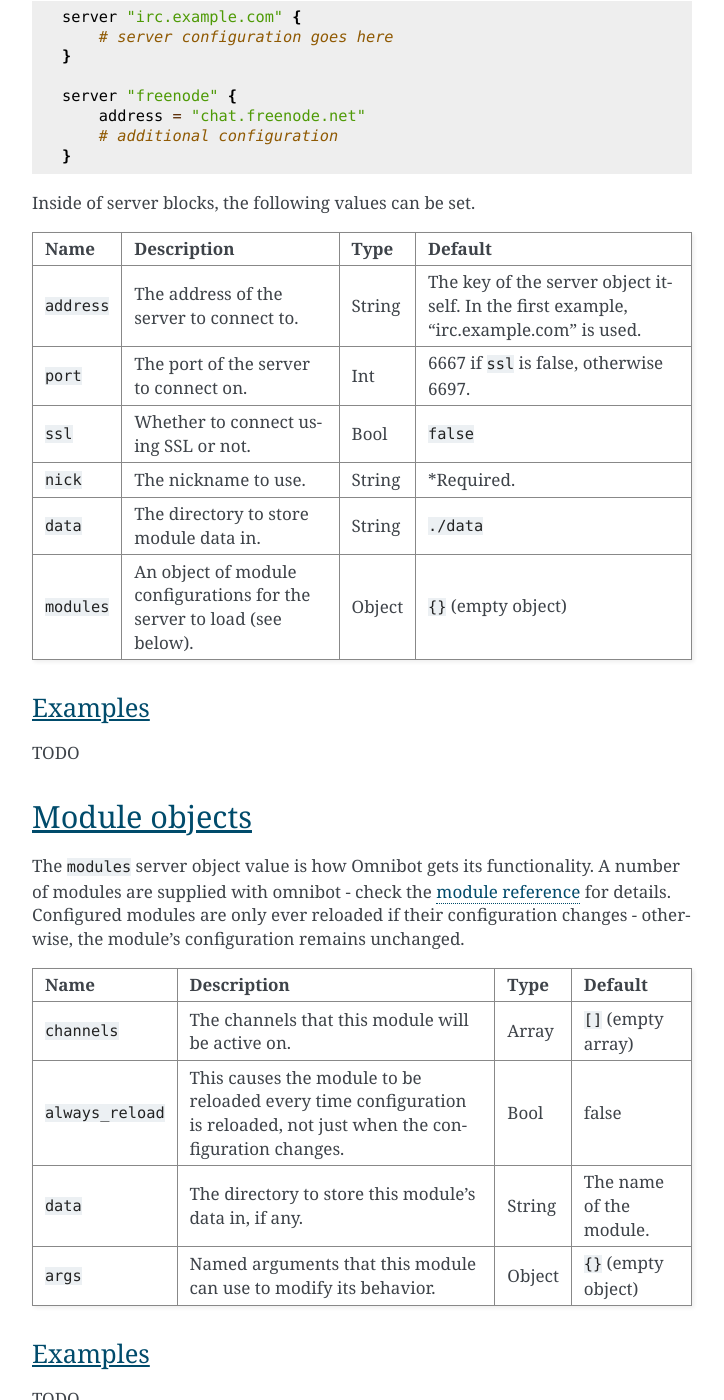
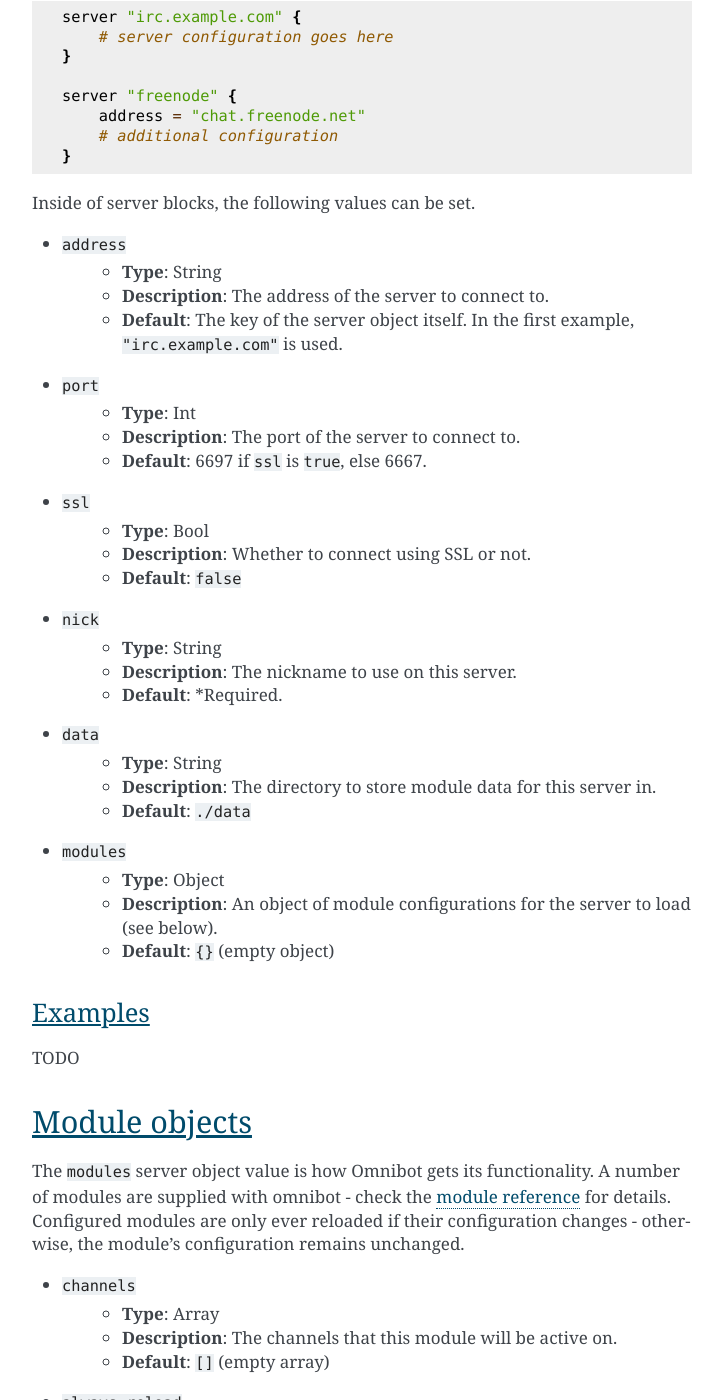
Before and after one commit to alekratz/omnibot.archived-20200818, a Sphinx documentation site: the page built from doc/source/config_ref.rst, in a window 1280 px wide and 1400 px high, scrolled down 694 px. Shown: the whole window, without its empty margins (388-1112 px from the left). Built offline with Sphinx 7.4.7, drawn with Linux system fonts in a browser that asks for light colours; some of the changed text lies outside the part shown.

Commit message:
Update layout for config ref arguments
Table layout was a pain in the ass to maintain and update. I'm using
bullet-style notation from here on out with these.

Signed-off-by: Alek Ratzloff <alekratz@gmail.com>

```diff
--- a/doc/source/config_ref.rst
+++ b/doc/source/config_ref.rst
@@ -28,26 +28,31 @@ objects describing how to connect to the server. For example::
 
 Inside of server blocks, the following values can be set.
 
-
-+---------------+------------------------------------------+--------+------------------------------+
-| Name          | Description                              | Type   | Default                      |
-+===============+==========================================+========+==============================+
-| ``address``   | The address of the server to connect to. | String | The key of the server object |
-|               |                                          |        | itself. In the first example,|
-|               |                                          |        | "irc.example.com" is used.   |
-+---------------+------------------------------------------+--------+------------------------------+
-| ``port``      | The port of the server to connect on.    | Int    | 6667 if ``ssl`` is false,    |
-|               |                                          |        | otherwise 6697.              |
-+---------------+------------------------------------------+--------+------------------------------+
-| ``ssl``       | Whether to connect using SSL or not.     | Bool   | ``false``                    |
-+---------------+------------------------------------------+--------+------------------------------+
-| ``nick``      | The nickname to use.                     | String | \*Required.                  |
-+---------------+------------------------------------------+--------+------------------------------+
-| ``data``      | The directory to store module data in.   | String | ``./data``                   |
-+---------------+------------------------------------------+--------+------------------------------+
-| ``modules``   | An object of module configurations for   | Object | ``{}`` (empty object)        |
-|               | the server to load (see below).          |        |                              |
-+---------------+------------------------------------------+--------+------------------------------+
+* ``address``
+    * **Type**: String
+    * **Description**: The address of the server to connect to.
+    * **Default**: The key of the server object itself. In the first example, ``"irc.example.com"`` is
+      used.
+* ``port``
+    * **Type**: Int
+    * **Description**: The port of the server to connect to.
+    * **Default**: 6697 if ``ssl`` is ``true``, else 6667.
+* ``ssl``
+    * **Type**: Bool
+    * **Description**: Whether to connect using SSL or not.
+    * **Default**: ``false``
+* ``nick``
+    * **Type**: String
+    * **Description**: The nickname to use on this server.
+    * **Default**: \*Required.
+* ``data``
+    * **Type**: String
+    * **Description**: The directory to store module data for this server in.
+    * **Default**: ``./data``
+* ``modules``
+    * **Type**: Object
+    * **Description**: An object of module configurations for the server to load (see below).
+    * **Default**: ``{}`` (empty object)
 
 
 Examples
@@ -64,22 +69,24 @@ modules are only ever reloaded if their configuration changes - otherwise, the m
 configuration remains unchanged.
 
 
-+-------------------+------------------------------------------+--------+--------------------------+
-| Name              | Description                              | Type   | Default                  |
-+===================+==========================================+========+==========================+
-| ``channels``      | The channels that this module will be    | Array  | ``[]`` (empty array)     |
-|                   | active on.                               |        |                          |
-+-------------------+------------------------------------------+--------+--------------------------+
-| ``always_reload`` | This causes the module to be reloaded    | Bool   | false                    |
-|                   | every time configuration is reloaded,    |        |                          |
-|                   | not just when the configuration changes. |        |                          |
-+-------------------+------------------------------------------+--------+--------------------------+
-| ``data``          | The directory to store this module's     | String | The name of the module.  |
-|                   | data in, if any.                         |        |                          |
-+-------------------+------------------------------------------+--------+--------------------------+
-| ``args``          | Named arguments that this module can use | Object | ``{}`` (empty object)    |
-|                   | to modify its behavior.                  |        |                          |
-+-------------------+------------------------------------------+--------+--------------------------+
+* ``channels``
+    * **Type**: Array
+    * **Description**: The channels that this module will be active on.
+    * **Default**: ``[]`` (empty array)
+* ``always_reload``
+    * **Type**: Bool
+    * **Description**: Whether to reload this module every time configuration is reloaded (``true``),
+                     or to only reload when this module's configuration is changed (``false``).
+    * **Default**: ``false``
+* ``data``
+    * **Type**: String
+    * **Description**: The data directory to store this module's data in, if any.
+    * **Default**: The name of the module.
+* ``args``
+    * **Type**: Object
+    * **Description**: Named arguments that this module can use to modify its behavior. Check the
+                     module's documentation for more inforation.
+    * **Default**: ``{}`` (empty object)
 
 
 Examples
```
